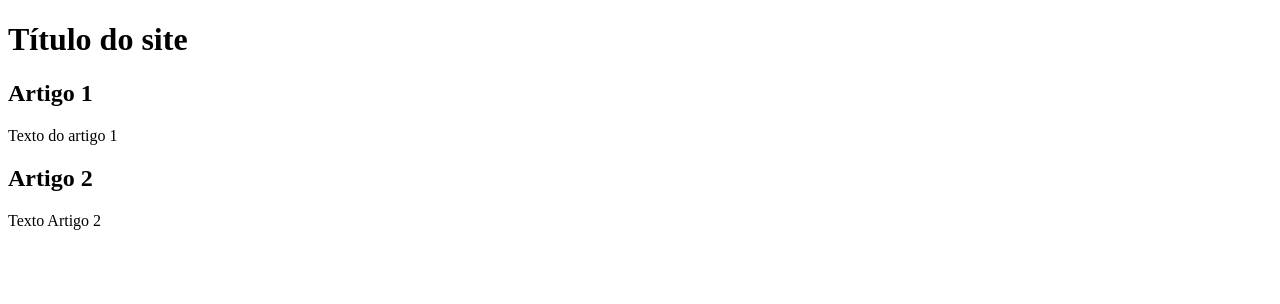
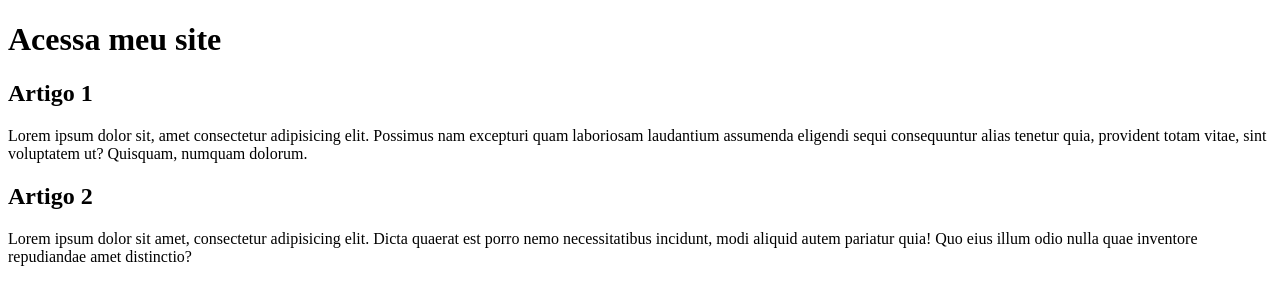
Before and after one commit to Paulo69420/projeto-site, a plain HTML site: page index.html in a window 1280 px wide. Drawn offline with Linux system fonts and the light colour scheme.

Commit message:
Comecei a escrever coisas

```diff
--- a/index.html
+++ b/index.html
@@ -8,15 +8,15 @@
 <body>
     <main>
         <header>
-            <h1>Título do site</h1>
+            <h1>Acessa meu site</h1>
         </header>
         <article>
             <h2>Artigo 1</h2>
-            <p>Texto do artigo 1</p>
+            <p>Lorem ipsum dolor sit, amet consectetur adipisicing elit. Possimus nam excepturi quam laboriosam laudantium assumenda eligendi sequi consequuntur alias tenetur quia, provident totam vitae, sint voluptatem ut? Quisquam, numquam dolorum.</p>
         </article>
         <article>
             <h2>Artigo 2</h2>
-            <p>Texto Artigo 2</p>
+            <p>Lorem ipsum dolor sit amet, consectetur adipisicing elit. Dicta quaerat est porro nemo necessitatibus incidunt, modi aliquid autem pariatur quia! Quo eius illum odio nulla quae inventore repudiandae amet distinctio?</p>
         </article>
 
     </main>
```
